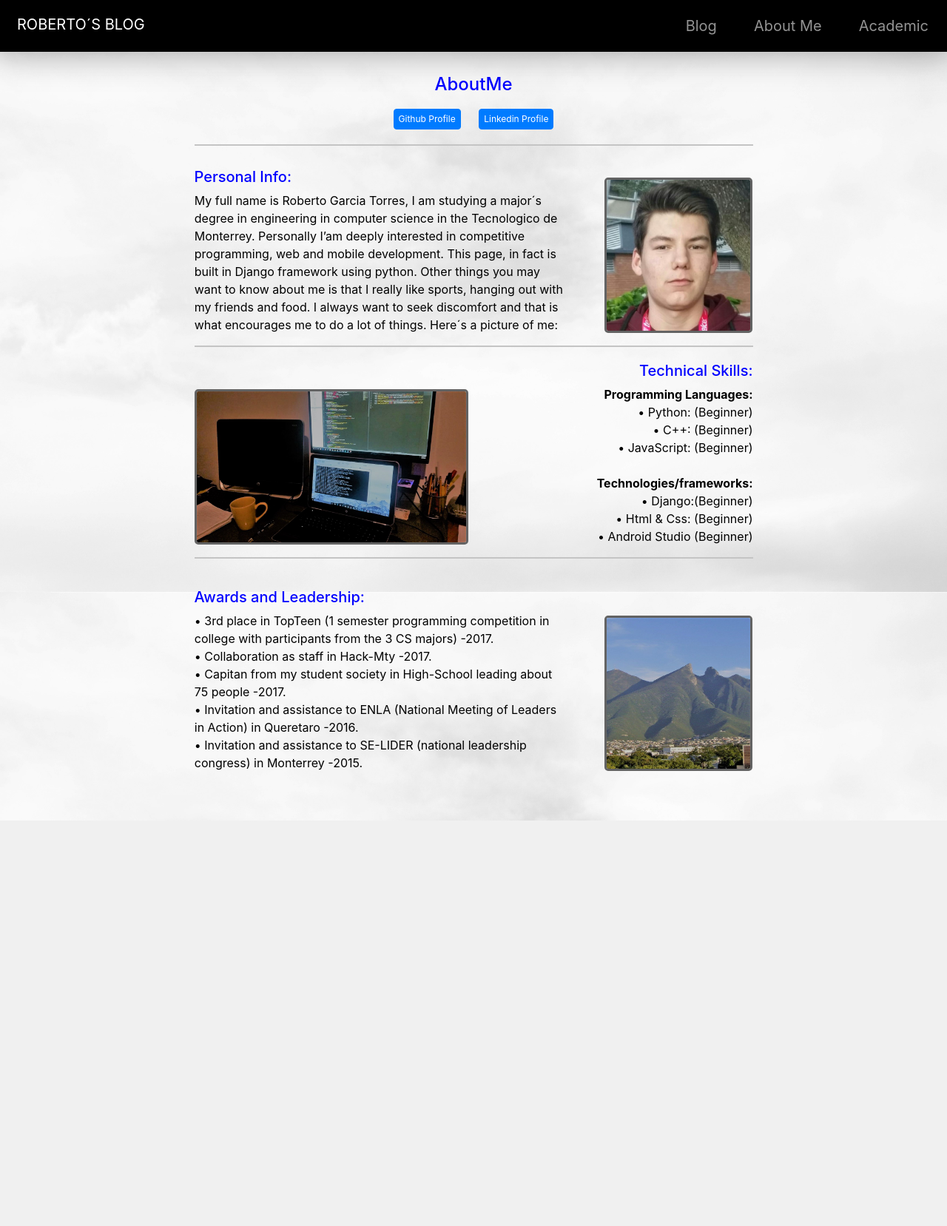
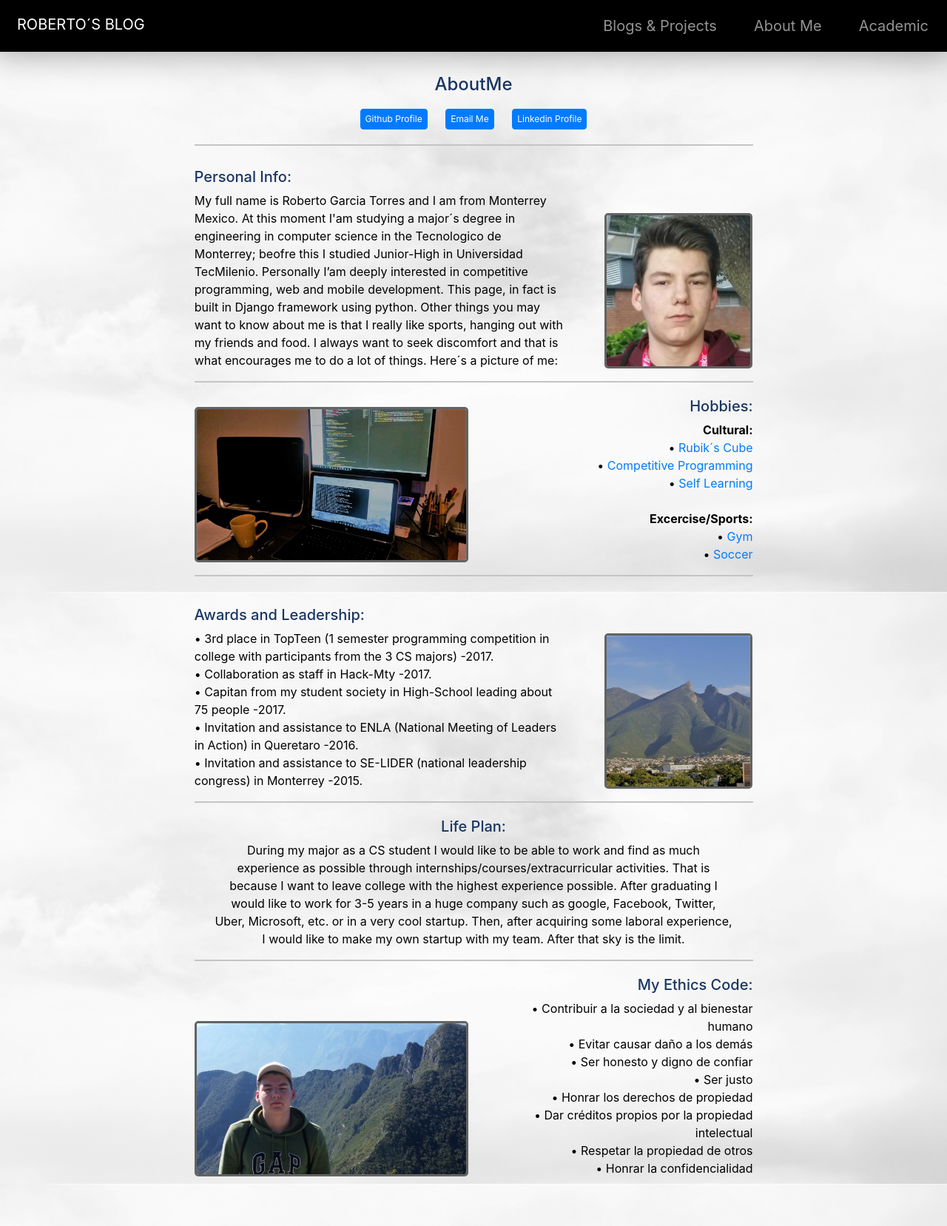
Before and after one commit to Roberto09/MyBlog, a Django app: page /AboutMe in a window 1280 px wide. Shown: the whole page at 74% size. Before the commit the page ends 1109 px from the top, so only its background shows below. Run offline with Django 3.2, Linux system fonts and the light colour scheme; parts of the project's set-up code (start-up, migrations or seed data) failed here and were passed over; some libraries are stand-ins or nearby versions.

Commit message:
changed the aboutme and academic html files

```diff
--- a/static/css/custom.css
+++ b/static/css/custom.css
@@ -50,7 +50,7 @@
 
 a:hover,
 a:focus {
-  color: #437ac1;
+  color: #969696;
   text-decoration: none;
 }
 a:focus {
@@ -216,7 +216,7 @@ li > a:hover:before{
 
 /* About Me Template */
 
-#Head-AM, #Middle-AM, #Foot-AM
+#Head-AM, #Middle-AM, #Foot-AM, #LifePlan, #ECode
 {
     border-style: solid;
     border-top-width: 2px;
@@ -248,6 +248,21 @@ li > a:hover:before{
     border-radius: 5px;
     margin-left: 50px;
 }
+
+#Semester_Plans
+{
+    display: inline-block;
+    height: 210px;
+    width: 200px;
+    border-color: #636363;
+    border-style: solid;
+    border-width: 3px;
+    margin-top: -330px;
+    border-radius: 5px;
+    margin-left: 50px;
+}
+
+
 #Head-AM-P1, #Foot-AM-P1
 {
     display: inline-block;
@@ -281,10 +296,36 @@ li > a:hover:before{
     width: 300px;
 }
 
+#LifePlan-P1
+{
+    display: inline-block;
+    text-align: center;
+    width: 700px;
+}
+#ECode-P1
+{
+    display: inline-block;
+    text-align: left;
+    width: 400px;
+}
+
 #Middle-AM
 {
     text-align: right;
 }
+
+#LifePlan
+{
+    text-align: center;
+}
+
+#LifePlan-header-AM, #ECode-header-AM
+{
+    margin-top: 20px;
+    text-align: center;
+}
+
+
 
 #foot-header-AM
 {
@@ -298,7 +339,7 @@ li > a:hover:before{
     margin-bottom: 20px;
 }
 
-#Foot-AM
+.lastC
 {
     margin-bottom: 50px;
 }
@@ -422,5 +463,5 @@ strong
 
 h5, h4
 {
-    color: blue;
+    color: #1a3663;
 }
--- a/templates/aboutme/aboutme.html
+++ b/templates/aboutme/aboutme.html
@@ -4,15 +4,17 @@
 
 <div id="aboutme_container">
 <h4>AboutMe</h4>
-<button id ="BTN1-Git" type="button" class="btn btn-primary">Github Profile</button>
-<button id ="BTN1-Git" type="button" class="btn btn-primary">Linkedin Profile</button>
+<a href="https://github.com/Roberto09" id ="BTN1-Git" class="btn btn-primary" >Github Profile</a>
+<a href="mailto:roberto.gt1509@gmail.com" id ="BTN1-Git" class="btn btn-primary" >Email Me</a>
+<a href="https://www.linkedin.com/in/robertog1509/" id ="BTN1-Git" class="btn btn-primary" >Linkedin Profile</a>
+
 
 <div id="Head-AM">
 	<div id="header-AM">
 	<h5>Personal Info: </h5>
 	</div>
 
-	<p id ="Head-AM-P1">My full name is Roberto Garcia Torres, I am studying a major´s degree in engineering in computer science in the Tecnologico de Monterrey. Personally I’am deeply interested in competitive programming, web and mobile development. This page, in fact is built in Django framework using python. Other things you may want to know about me is that I really like sports, hanging out with my friends and food. I always want to seek discomfort and that is what encourages me to do a lot of things. Here´s a picture of me:
+	<p id ="Head-AM-P1">My full name is Roberto Garcia Torres and I am from Monterrey Mexico. At this moment I'am studying a major´s degree in engineering in computer science in the Tecnologico de Monterrey; beofre this I studied Junior-High in Universidad TecMilenio. Personally I’am deeply interested in competitive programming, web and mobile development. This page, in fact is built in Django framework using python. Other things you may want to know about me is that I really like sports, hanging out with my friends and food. I always want to seek discomfort and that is what encourages me to do a lot of things. Here´s a picture of me:
 	</p>
 	{% load static %}
 	<img id="Profile_Pic" src="{% static 'html_images/Profile.jpeg' %}" alt="Profile Picture">
@@ -22,22 +24,21 @@
 <div id="Middle-AM">
 
 	<div id="middle-header-AM">
-	<h5>Technical Skills: </h5>
+	<h5>Hobbies:</h5>
 	</div>
 
 	<img id="Mountain_Pic" src="{% static 'html_images/Escritorio.jpeg' %}" alt="Profile Picture">
 
 
 	<p id ="Middle-AM-P1">
-<strong>Programming Languages:</strong><br/>
-•	Python: (Beginner)<br/>
-•	C++: (Beginner)<br/>
-•	JavaScript: (Beginner)<br/>
+<strong>Cultural:</strong><br/>
+•	<a href="https://www.rubiks.com/">Rubik´s Cube</a><br/>
+•	<a href="https://www.topcoder.com/community/competitive-programming/">Competitive Programming</a><br/>
+•	<a href="http://www.selfdirectedlearning.org/what-is-self-directed-learning">Self Learning</a><br/>
 <br/>
-<strong>Technologies/frameworks:</strong><br/>
-•	Django:(Beginner)<br/>
-•	Html & Css: (Beginner)<br/>
-•	Android Studio (Beginner)<br/>
+<strong>Excercise/Sports:</strong><br/>
+•	<a href="http://allfitnessgym.com/plaza-tec/">Gym</a><br/>
+•	<a href="http://www.historyofsoccer.info/">Soccer</a><br/>
 
 	</p>
 
@@ -58,14 +59,50 @@
 •	Invitation and assistance to SE-LIDER (national leadership congress) in Monterrey -2015.<br/>
 
 	</p>
-	{% load static %}
 	<img id="Profile_Pic" src="{% static 'html_images/Cerro.jpg' %}" alt="Profile Picture">
+
+</div>
+
+
+<div id="LifePlan">
+
+	<div id="LifePlan-header-AM">
+	<h5>Life Plan:</h5>
+	</div>
+
+	<p id ="LifePlan-P1">
+		During my major as a CS student I would like to be able to work and find as much experience as possible through internships/courses/extracurricular activities. That is because I want to leave college with the highest experience possible. After graduating I would like to work for 3-5 years in a huge company such as google, Facebook, Twitter, Uber, Microsoft, etc. or in a very cool startup. Then, after acquiring some laboral experience, I would like to make my own startup with my team. After that sky is the limit.
+	</p>
+
+</div>
+
+
+<div id="Middle-AM" class="lastC">
+
+	<div id="middle-header-AM">
+	<h5>My Ethics Code:</h5>
+	</div>
+
+	<img id="Mountain_Pic" src="{% static 'html_images/Mountain.jpeg' %}" alt="Profile Picture">
+
+
+	<p id ="Middle-AM-P1">
+•	Contribuir a la sociedad y al bienestar humano<br>
+•	Evitar causar daño a los demás<br>
+•	Ser honesto y digno de confiar<br>
+•	Ser justo<br>
+•	Honrar los derechos de propiedad<br>
+•	Dar créditos propios por la propiedad intelectual<br>
+•	Respetar la propiedad de otros<br>
+•	Honrar la confidencialidad<br>
+
+	</p>
+
+</div>
 
 
 
 
 </div>
 
-</div>
-
 {% endblock %}
--- a/templates/base/base.html
+++ b/templates/base/base.html
@@ -24,7 +24,7 @@
             <ul>
                 <li id="menu-movil"><a href="{% url 'Home:Academic' %}">Academic</a></li>
                 <li id="menu-movil"><a href="{% url 'Home:AboutMe' %}">About Me</a></li>
-                <li id="menu-movil"><a href="{% url 'Blog:see_BP' %}">Blog</a></li>
+                <li id="menu-movil"><a href="{% url 'Blog:see_BP' %}">Blogs & Projects</a></li>
 
             </ul>
         </nav>
--- a/templates/base/base2.html
+++ b/templates/base/base2.html
@@ -24,7 +24,7 @@
             <ul>
                 <li id="menu-movil"><a href="{% url 'Home:Academic' %}">Academic</a></li>
                 <li id="menu-movil"><a href="{% url 'Home:AboutMe' %}">About Me</a></li>
-                <li id="menu-movil"><a href="{% url 'Blog:see_BP' %}">Blog</a></li>
+                <li id="menu-movil"><a href="{% url 'Blog:see_BP' %}">Blogs & Projects</a></li>
             </ul>
         </nav>
 
```
Also changed, not shown: templates/academic/academic.html (+21 -15 lines), templates/index.html (+7 -2 lines), static/html_images/Tec.png (added), static/html_images/flag.jpg (added), static/html_images/languages.jpg (added), static/html_images/languages.png (added).
